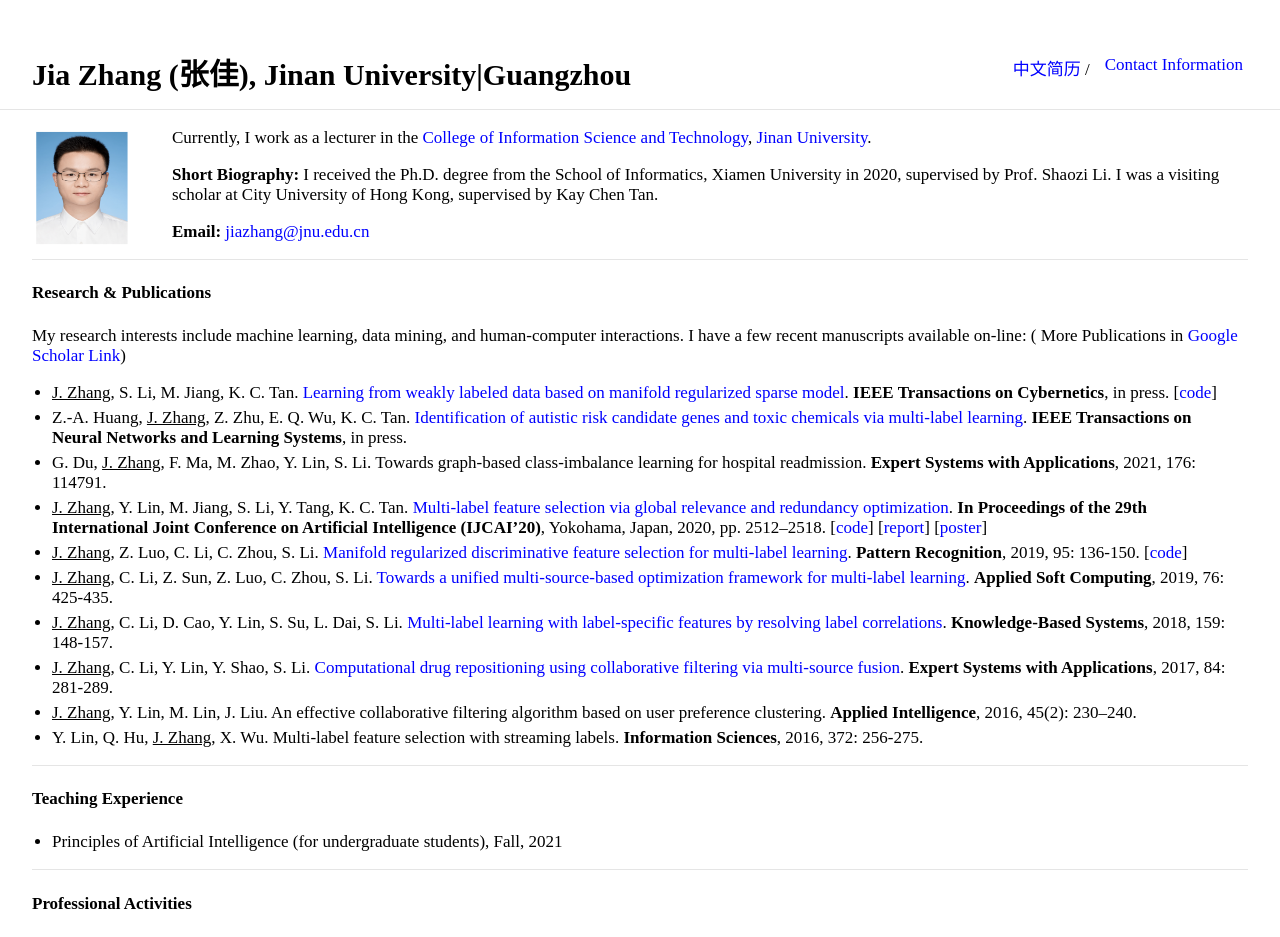
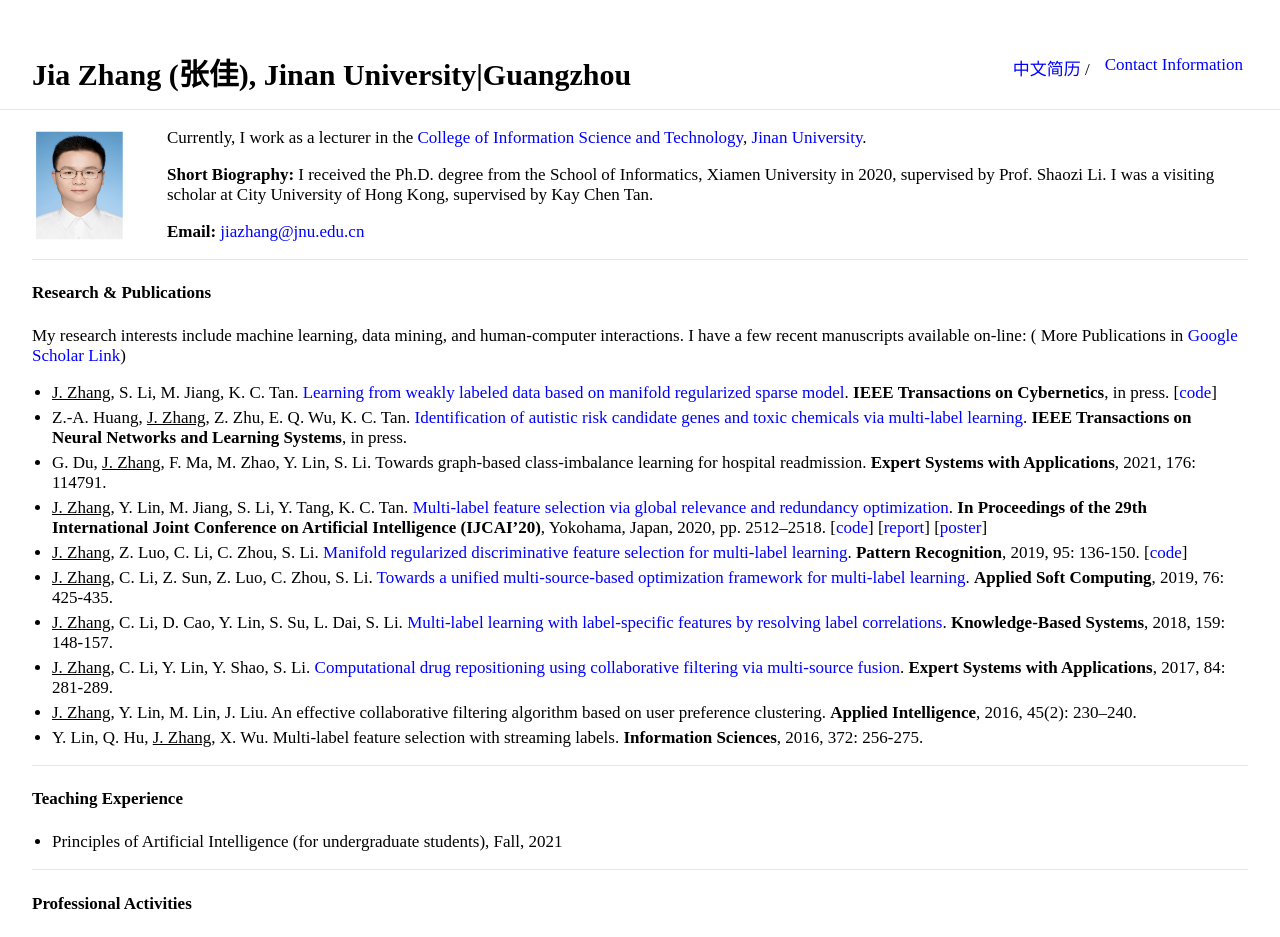
Before and after one commit to jiazhang-ml/jiazhang-ml.github.io, a Jekyll site: the page built from index.md, in a window 1280 px wide. Shown: the top 937 px of the page. Built offline with Jekyll 4.4.1, drawn with Linux system fonts in a browser that asks for light colours.

Commit message:
Update typography.scss

```diff
--- a/_sass/typography.scss
+++ b/_sass/typography.scss
@@ -37,8 +37,8 @@
         font-style: italic;
     }
     .profile-picture {
-        height: 120px;
-        width: 100px;
+        height: 115px;
+        width: 95px;
         position: relative;
         margin: 0px 40px 10px 0px;
         float: left;
```
